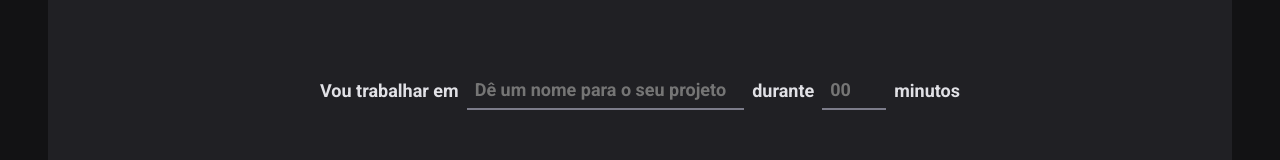
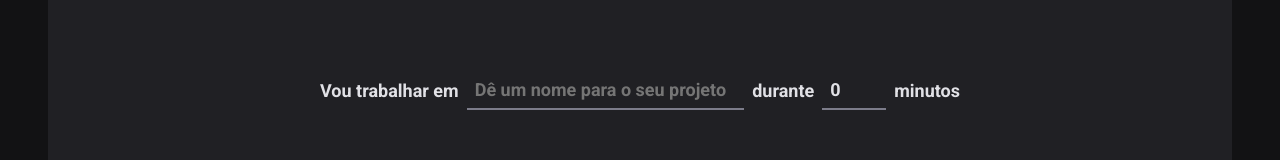
Before and after one commit to 68RS/Ignite-time, a React (Vite) app in the folder Projeto-02/: page / in a window 1280 px wide. Shown: the part 154-314 px from the top of the page. Built offline with nearby package versions, Linux system fonts and the light colour scheme.

Commit message:
Atualização

```diff
--- a/Projeto-02/src/pages/Home/index.tsx
+++ b/Projeto-02/src/pages/Home/index.tsx
@@ -2,6 +2,8 @@ import { Play } from 'phosphor-react'
 import { useForm } from 'react-hook-form'
 import { zodResolver } from '@hookform/resolvers/zod'
 import * as zod from 'zod'
+import { useState } from 'react'
+
 import {
   CountdownContainer,
   FormContainer,
@@ -14,27 +16,66 @@ import {
 
 // controlled / uncontrolled
 
+//           Exemplo
 //  function register (name: string) {
 //  return {
 //     onChenge: () => void,
 //     onBlur: () => void,
 //     onFocus: () => void,
+//     ...,
 //  }
 //  }
 
 const newCycleFormValidationSchema = zod.object({
   task: zod.string().min(1, 'Informe a tarefa'),
-  MinutesAmount: zod.number().min(5).max(60),
+  minutesAmount: zod
+    .number()
+    .min(5, 'O ciclo precisa ser de no mínimo 5 minutos.')
+    .max(60, 'O ciclo precisa ser de no máximo 60 minutos.'),
 })
 
+interface NewCycleFormData {
+  task: ''
+  minutesAmount: number
+}
+
+// type NewCycleFormData = zod.infer<typeof newCycleFormValidationSchema>
+
+interface Cycle {
+  id: string
+  task: string
+  mintesAmount: number
+}
+
 export const Home = () => {
-  const { register, handleSubmit, watch } = useForm({
+  const [cycles, setCycles] = useState<Cycle[]>([])
+  const [activeCycleId, setActiveCycleId] = useState<string | null>(null)
+
+  const { register, handleSubmit, watch, reset } = useForm<NewCycleFormData>({
     resolver: zodResolver(newCycleFormValidationSchema),
+    defaultValues: {
+      task: '',
+      minutesAmount: 0,
+    },
   })
 
-  const handleCreateNewCycle = (data: any) => {
-    console.log(data)
+  const handleCreateNewCycle = (data: NewCycleFormData) => {
+    const id = String(new Date().getTime())
+
+    const newCycle: Cycle = {
+      id,
+      task: data.task,
+      mintesAmount: data.minutesAmount,
+    }
+
+    setCycles((state) => [...state, newCycle])
+    setActiveCycleId(id)
+
+    reset()
   }
+
+  const activeCycle = cycles.find((cycle) => cycle.id === activeCycleId)
+  console.log(activeCycle)
 
   const task = watch('task')
   const isSubmitDesabled = !task
@@ -66,7 +107,7 @@ export const Home = () => {
             step={5}
             min={5}
             max={60}
-            {...register('minutesAmont', { valueAsNumber: true })}
+            {...register('minutesAmount', { valueAsNumber: true })}
           />
 
           <span>minutos</span>
```
